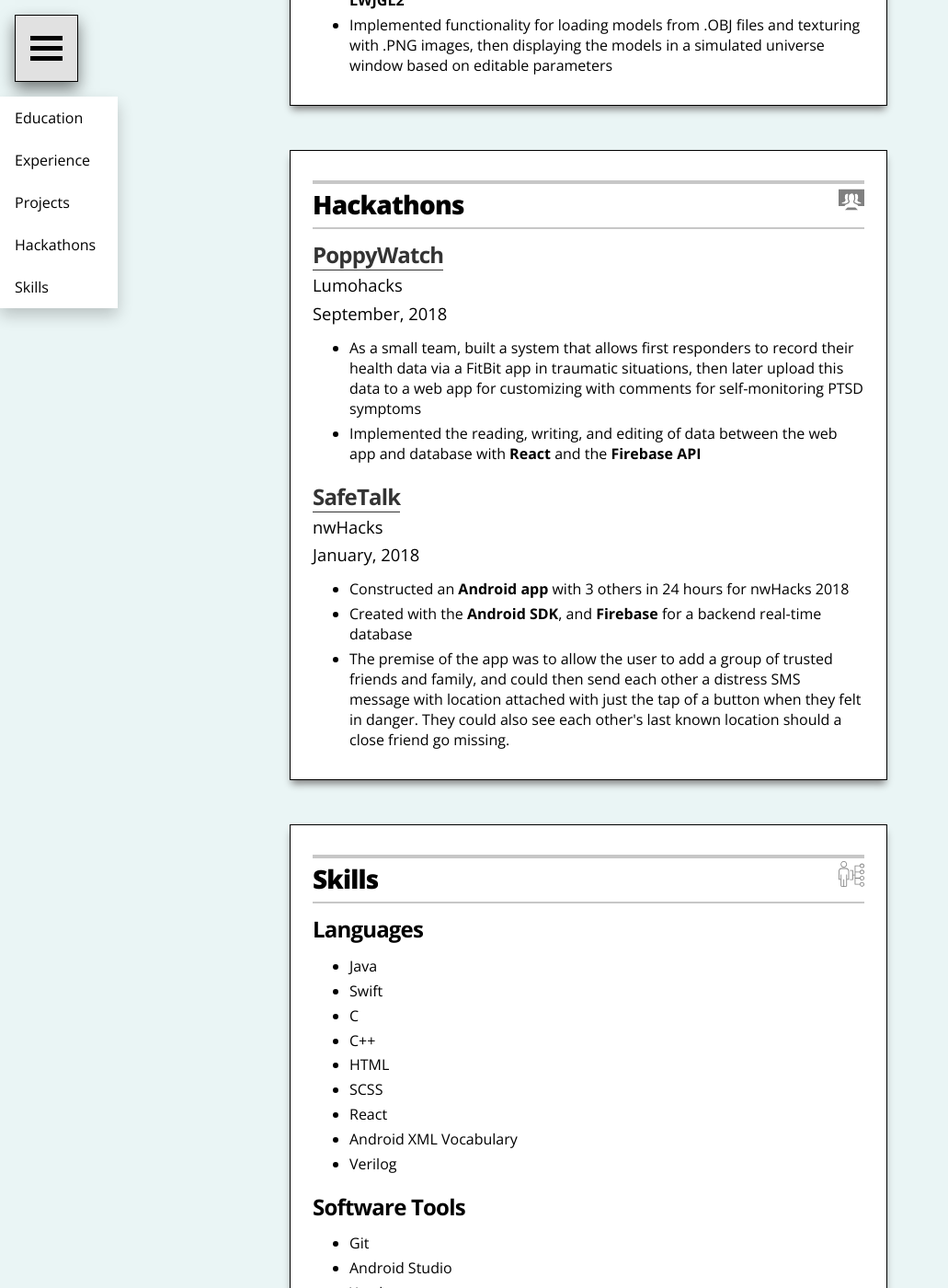
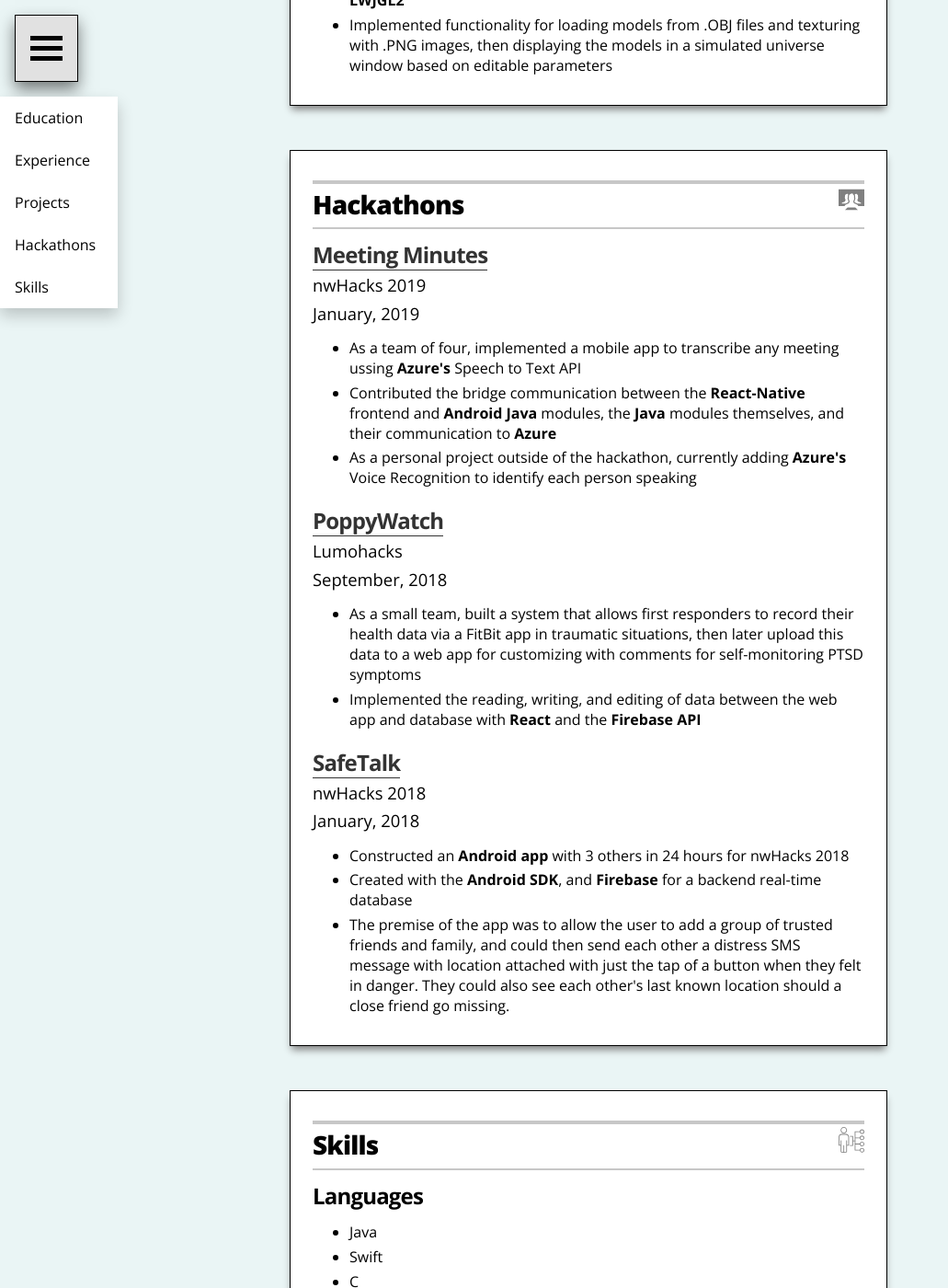
Before and after one commit to harrisonturley/harrisonturley.github.io, a Jekyll site: the page built from index.html, in a window 1280 px wide and 1400 px high, scrolled down 2530 px. Shown: the whole window at 92% size, without its empty margins (0-1031 px from the left). Built offline with Jekyll 4.4.1, drawn with Linux system fonts in a browser that asks for light colours; some of the changed text lies outside the part shown.

Commit message:
nwHacks data and skill data update

```diff
--- a/_data/hackathons.yml
+++ b/_data/hackathons.yml
@@ -1,4 +1,9 @@
 # Hackathons data
+- title: Meeting Minutes
+  website: https://github.com/harrisonturley/meeting-minutes-extension
+  event-name: nwHacks 2019
+  date: January, 2019
+  summary: <ul class="resume-item-list"> <li>As a team of four, implemented a mobile app to transcribe any meeting ussing <b>Azure's</b> Speech to Text API</li> <li>Contributed the bridge communication between the <b>React-Native</b> frontend and <b>Android Java</b> modules, the <b>Java</b> modules themselves, and their communication to <b>Azure</b></li> <li>As a personal project outside of the hackathon, currently adding <b>Azure's</b> Voice Recognition to identify each person speaking</li> </ul>
 
 - title: PoppyWatch
   website: https://github.com/Judge24601/PoppyWatch
@@ -8,6 +13,6 @@
 
 - title: SafeTalk
   website: https://github.com/Judge24601/SafeTalk
-  event-name: nwHacks
+  event-name: nwHacks 2018
   date: January, 2018
   summary: <ul class="resume-item-list"> <li>Constructed an <b>Android app</b> with 3 others in 24 hours for nwHacks 2018</li> <li>Created with the <b>Android SDK</b>, and <b>Firebase</b> for a backend real-time database</li> <li>The premise of the app was to allow the user to add a group of trusted friends and family, and could then send each other a distress SMS message with location attached with just the tap of a button when they felt in danger.  They could also see each other's last known location should a close friend go missing.</li> </ul>
--- a/_data/skills.yml
+++ b/_data/skills.yml
@@ -1,6 +1,6 @@
 # Skills Data
 
 - header: Languages
-  list: <ul class="resume-item-list"> <li>Java</li> <li>Swift</li> <li>C</li> <li>C++</li> <li>HTML</li> <li>SCSS</li> <li>React</li> <li>Android XML Vocabulary</li> <li>Verilog</li> </ul>
+  list: <ul class="resume-item-list"> <li>Java</li> <li>Swift</li> <li>C</li> <li>C++</li> <li>HTML</li> <li>SCSS</li> <li>JavaScript (React, React-Native)</li> <li>Android XML Vocabulary</li> <li>Verilog</li> </ul>
 - header: Software Tools
-  list: <ul class="resume-item-list"> <li>Git</li> <li>Android Studio</li> <li>Xcode</li> <li>Eclipse</li> <li>Ubuntu, MacOS, Windows</li> </ul>
+  list: <ul class="resume-item-list"> <li>Git</li> <li>Azure</li> <li>Android Studio</li> <li>Xcode</li> <li>Eclipse</li> <li>Ubuntu, MacOS, Windows</li> </ul>
```
